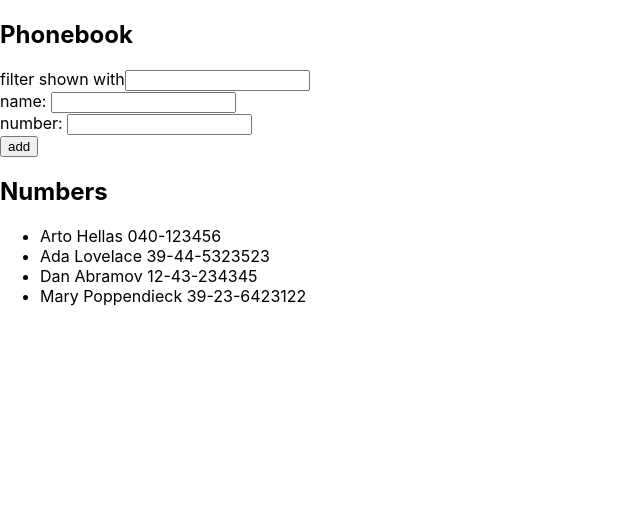
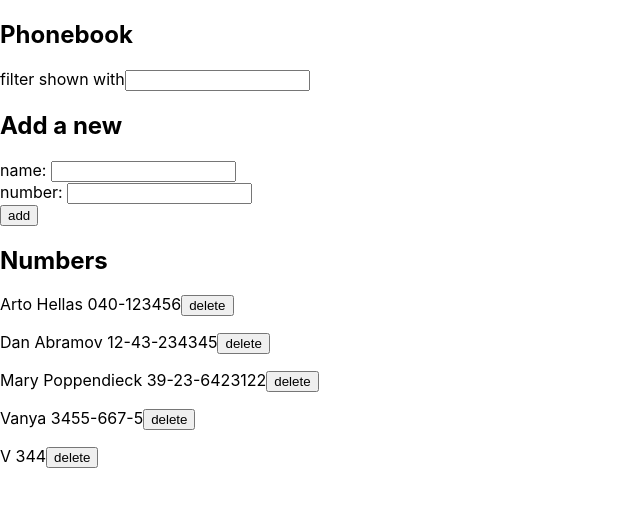
Before and after one commit to nadyakott/FullStackOpen2023, a React (Create React App) app: page / in a window 1280 px wide. Shown: the top 506 px of the page, without its empty margins (0-640 px from the left). Built offline with nearby package versions, Linux system fonts and the light colour scheme; data requests are answered from the project's data file.

Commit message:
exercises 2.12-2.15

```diff
--- a/src/App.js
+++ b/src/App.js
@@ -1,12 +1,14 @@
 import {useState, useEffect} from 'react'
+
+import phonebookService from "./services/phonebookService";
+
 import Filter from "./components/Fitler";
 import Persons from "./components/Persons";
 import PersonForm from "./components/PersonForm";
-import axios from "axios";
-
 
 const App = () => {
     const [persons, setPersons] = useState([])
+    const [newPerson, setPerson] = useState('')
     // const [persons, setPersons] = useState([
     //     {name: 'Arto Hellas', number: '040-123456', id: 1},
     //     {name: 'Ada Lovelace', number: '39-44-5323523', id: 2},
@@ -29,40 +31,62 @@ const App = () => {
         const contactObject = {
             name: newName,
             number: newNumber,
-            id: persons.length + 1
+            // id: persons.length + 1
+        }
+
+        const alertString = `${newName} ${newNumber} is already added to phonebook`
+        const filteredContacts = persons.filter(person => person.name === newName)
+
+        const updatePerson = person => {
+            const ok = window.confirm(`${newName} is already added to phonebook, replace the old number with a new one?`)
+            if (ok) {
+                phonebookService
+                    .update(person.id, {...person, number: newNumber})
+                    .then((updatedPerson) => {
+                        setPersons(persons.map(p => p.id === person.id ? updatedPerson : p))
+                    })
+            }
 
         }
 
-        const alertString = `${newName} ${newNumber} is already added to phonebook`
-        const filteredContacts = persons.filter(person => person.name === newName && person.number === newNumber)
+        if (filteredContacts.length > 0) {
+            console.log(newNumber, contactObject.number)
+            const person = filteredContacts.find(p => p.name === newName)
 
-        if (filteredContacts.length > 0) {
-            alert(alertString)
+            if (person) {
+                updatePerson(person)
+            }
         } else {
-            setPersons(persons.concat(contactObject))
+
+            phonebookService.create(contactObject)
+                .then(result => setPersons(persons.concat(result)))
         }
         clearAll()
     }
 
-    const fetchPhonebook = () => {
-        console.log('effect')
-        axios
-            .get('http://localhost:3001/persons')
-            .then(response => {
-                console.log('promise fulfilled')
-                setPersons(response.data)
+    const deleteContact = (person) => {
+        const ok = window.confirm(`Delete ${person.name}?`)
+        if (ok) {
+            phonebookService.remove(person.id).then(() => {
+                setPersons(persons.filter(p => p.id !== person.id))
             })
+        }
     }
-    useEffect(fetchPhonebook, [])
+
+    useEffect(() => {
+        phonebookService.getAll().then(result => setPersons(result))
+    }, [])
+
 
     return (
         <div>
             <h2>Phonebook</h2>
             <Filter filter={filter} setFilter={setFilter}/>
+            <h2>Add a new</h2>
             <PersonForm addContact={addContact} newName={newName}
                         newNumber={newNumber} setNewName={setNewName} setNewNumber={setNewNumber}/>
             <h2>Numbers</h2>
-            <Persons filter={filter} persons={persons}/>
+            <Persons filter={filter} persons={persons} deleteContact={deleteContact}/>
         </div>
     )
 }
--- a/src/components/Persons.js
+++ b/src/components/Persons.js
@@ -1,7 +1,14 @@
-export default function PersonsList({filter, persons}) {
+import phonebook from "../services/phonebookService";
+
+export default function PersonsList({filter, persons, deleteContact}) {
     const filteredPersons = filter === '' ? persons
             : persons.filter(person => person.name.toLowerCase().includes(filter.toLowerCase()))
-return <ul>
-       {filteredPersons.map(person => <li key={person.id}>{person.name} {person.number}</li>)}
-    </ul>
+
+return <div>
+       {filteredPersons.map(person => <p key={person.id}>{person.name} {person.number}
+       <button onClick={() => deleteContact(person)}>
+            delete
+          </button>
+       </p>)}
+    </div>
 }
--- a/src/db.json
+++ b/src/db.json
@@ -1,14 +1,9 @@
 {
-  "persons":[
+  "persons": [
     {
       "name": "Arto Hellas",
       "number": "040-123456",
       "id": 1
-    },
-    {
-      "name": "Ada Lovelace",
-      "number": "39-44-5323523",
-      "id": 2
     },
     {
       "name": "Dan Abramov",
@@ -19,6 +14,16 @@
       "name": "Mary Poppendieck",
       "number": "39-23-6423122",
       "id": 4
+    },
+    {
+      "name": "Vanya",
+      "number": "3455-667-5",
+      "id": 7
+    },
+    {
+      "name": "V",
+      "number": "344",
+      "id": 9
     }
   ]
 }
--- /dev/null
+++ b/src/services/phonebookService.js
@@ -0,0 +1,24 @@
+import axios from 'axios'
+const baseUrl = 'http://localhost:3001/persons'
+
+const getAll = () => {
+  const request = axios.get(baseUrl)
+  return request.then(response => response.data)
+}
+
+const create = newObject => {
+  const request = axios.post(baseUrl, newObject)
+  return request.then(response => response.data)
+}
+
+const update = (id, newObject) => {
+  const request = axios.put(`${baseUrl}/${id}`, newObject)
+  return request.then(response => response.data)
+}
+
+const remove = (id) => {
+    const request = axios.delete(`${baseUrl}/${id}`)
+    return request.then(response => response.data)
+}
+
+export default {getAll, create, update, remove }
```
